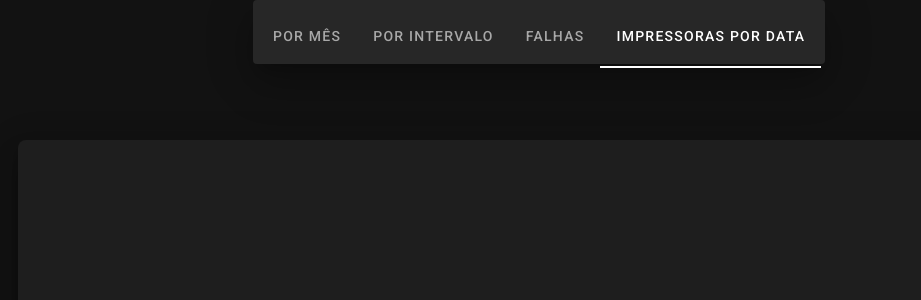
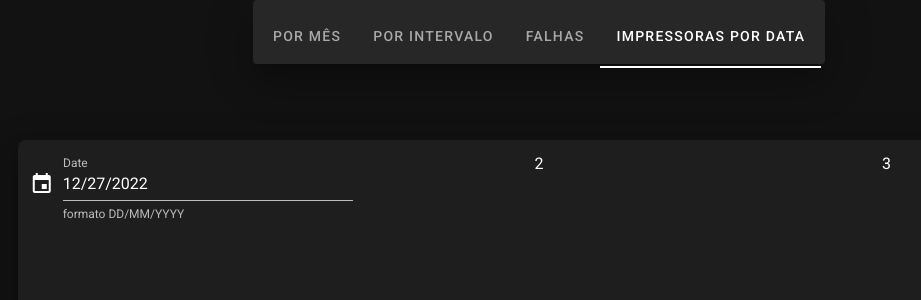
Before and after one commit to gfidelisdev/contadores_fe_vue2, a Vue app: page / in a window 1280 px wide. Both pictures are taken after a click on the tab "IMPRESSORAS POR DATA". Shown: the top 300 px of the page, without its empty margins (101-1022 px from the left). Built offline with nearby package versions, Linux system fonts and the light colour scheme.

Commit message:
alignment changes. Datepicker added

```diff
--- /dev/null
+++ b/src/assets/css/global.css
@@ -0,0 +1,5 @@
+.myCenter {
+    display: flex;
+    justify-content: center;
+
+}
--- a/src/components/ByInterval.vue
+++ b/src/components/ByInterval.vue
@@ -1,20 +1,20 @@
 <template>
     <v-container fluid>
         <v-row>
-            <v-col>
+            <v-col class="myCenter">
                 <!-- Select the initial time -->
                 <v-text-field name="start" label="Início" id="start" v-model="startTime"></v-text-field>
             </v-col>
-            <v-col>
+            <v-col class="myCenter">
                 <!-- Select the final time -->
                 <v-text-field name="end" label="Final" id="end" v-model="endTime"></v-text-field>
             </v-col>
-            <v-col>
+            <v-col class="myCenter">
                 <v-btn @click="generateReport()" color="success" fab>
                     <v-icon color="white">mdi-check</v-icon>
                 </v-btn>
             </v-col>
-            <v-col>
+            <v-col class="myCenter">
                 <!-- <FileExporter v-if="printersIsNotNull" :json-obj-to-csv="printers"></FileExporter> -->
             </v-col>
         </v-row>
--- a/src/components/ByMonth.vue
+++ b/src/components/ByMonth.vue
@@ -1,20 +1,20 @@
 <template>
   <div>
     <v-container fluid>
-      <v-row>
-        <v-col>
+      <v-row class="myCenter">
+        <v-col class="myCenter">
           <!-- Selectors for month and year, and a submit button -->
           <v-select :items="months" v-model="month" label="Mês"></v-select>
         </v-col>
-        <v-col>
+        <v-col class="myCenter">
           <v-select :items="years" v-model="year" label="Ano"></v-select>
         </v-col>
-        <v-col>
+        <v-col class="myCenter">
           <v-btn @click="generateReport()" color="success" fab>
             <v-icon color="white">mdi-check</v-icon>
           </v-btn>
         </v-col>
-        <v-col>
+        <v-col  class="myCenter">
           <FileExporter
             v-if="printersIsNotNull"
             :json-obj-to-csv="printers"
@@ -130,7 +130,7 @@ export default {
         })
         .then((data) => {
           this.printers = data.data.map((item) => {
-            console.warn(item)
+            console.warn(item);
             if (item.msg) {
               return {
                 sn: item.sn,
@@ -141,13 +141,14 @@ export default {
                 totalPrintsPlusCopies: "Sem dados para o período",
                 totalPrintsColor: "Sem dados para o período",
                 totalCopiesColor: "Sem dados para o período",
-                totalPrintsPlusCopiesColor:"Sem dados para o período",
+                totalPrintsPlusCopiesColor: "Sem dados para o período",
                 startTime: "Sem dados para o período",
                 endTime: "Sem dados para o período",
               };
             }
             return {
               totalPrintsPlusCopies: item.totalPrints + item.totalCopies,
+              totalPrintsPlusCopiesColor: item.totalPrintsColor + item.totalCopiesColor,
               ...item,
             };
           });
@@ -162,4 +163,6 @@ export default {
 };
 </script>
 
-<style></style>
+<style>
+
+</style>
--- a/src/components/FailuresList.vue
+++ b/src/components/FailuresList.vue
@@ -1,20 +1,20 @@
 <template>
     <v-container fluid>
-        <v-row>
-            <v-col>
+        <v-row class="myCenter">
+            <v-col class="myCenter">
                 <!-- Select the initial time -->
                 <v-text-field name="start" label="Início" id="start" v-model="startTime"></v-text-field>
             </v-col>
-            <v-col>
+            <v-col class="myCenter">
                 <!-- Select the final time -->
                 <v-text-field name="end" label="Final" id="end" v-model="endTime"></v-text-field>
             </v-col>
-            <v-col>
+            <v-col class="myCenter">
                 <v-btn @click="getFailures()" color="success" fab>
                     <v-icon color="white">mdi-check</v-icon>
                 </v-btn>
             </v-col>
-            <v-col>
+            <v-col class="myCenter">
                 <!-- <FileExporter v-if="printersIsNotNull" :json-obj-to-csv="printers"></FileExporter> -->
             </v-col>
         </v-row>
@@ -59,5 +59,8 @@ export default {
 </script>
 
 <style>
-
+.center {
+    display: flex;
+    justify-content: center;
+  }
 </style>
--- a/src/components/Main.vue
+++ b/src/components/Main.vue
@@ -22,6 +22,7 @@
               <ByMonth v-if="byMonth" />
               <ByInterval v-if="byInterval" />
               <FailuresList v-if="listFailures" />
+              <PrintersByDay v-if="printersByDay" />
             </v-sheet>
           </v-col>
 
@@ -37,12 +38,14 @@
 <script>
 import ByMonth from '@/components/ByMonth.vue'
 import ByInterval from '@/components/ByInterval.vue'
-import FailuresList from '@/components/FailuresList'
+import FailuresList from '@/components/FailuresList.vue'
+import PrintersByDay from '@/components/PrintersByDay.vue'
 export default {
   components: {
     ByMonth,
     ByInterval,
-    FailuresList
+    FailuresList,
+    PrintersByDay
   },
   data: () => ({
     tab: 0,
--- a/src/components/PrintersByDay.vue
+++ b/src/components/PrintersByDay.vue
@@ -1,13 +1,85 @@
 <template>
-  <div></div>
+    <v-container fluid>
+        <v-row class="myCenter">
+            <v-col class="myCenter">
+                <v-menu
+                    ref="menu1"
+                    v-model="menu1"
+                    :close-on-content-click="false"
+                    transition="scale-transition"
+                    offset-y
+                    max-width="290px"
+                    min-width="auto"
+                >
+                    <template v-slot:activator="{ on, attrs }">
+                        <v-text-field
+                            v-model="dateFormatted"
+                            label="Date"
+                            hint="formato DD/MM/YYYY"
+                            persistent-hint
+                            prepend-icon="mdi-calendar"
+                            v-bind="attrs"
+                            @blur="date = parseDate(dateFormatted)"
+                            v-on="on"
+                        ></v-text-field>
+                    </template>
+                    <v-date-picker
+                        format="dd/MM/yyyy"
+                        v-model="date"
+                        no-title
+                        @input="menu1 = false"
+                        locale="pt-BR"
+                    ></v-date-picker>
+                </v-menu>
+            </v-col>
+            <v-col class="myCenter">2</v-col>
+            <v-col class="myCenter">3</v-col>
+        </v-row>
+    </v-container>
 </template>
 
 <script>
 export default {
+    data: (vm) => ({
+        date: new Date(Date.now() - new Date().getTimezoneOffset() * 60000)
+            .toISOString()
+            .substr(0, 10),
+        dateFormatted: vm.formatDate(
+            new Date(Date.now() - new Date().getTimezoneOffset() * 60000)
+                .toISOString()
+                .substr(0, 10)
+        ),
+        menu1: false,
+        menu2: false,
+    }),
 
+    computed: {
+        computedDateFormatted() {
+            return this.formatDate(this.date)
+        },
+    },
+
+    watch: {
+        date(val) {
+            this.dateFormatted = this.formatDate(this.date)
+        },
+    },
+
+    methods: {
+        formatDate(date) {
+            if (!date) return null
+
+            const [year, month, day] = date.split("-")
+            return `${month}/${day}/${year}`
+        },
+        parseDate(date) {
+            if (!date) return null
+
+            const [month, day, year] = date.split("/")
+            return `${year}-${month.padStart(2, "0")}-${day.padStart(2, "0")}`
+        },
+    },
 }
 </script>
 
-<style>
-
-</style>
+<style></style>
--- a/src/main.ts
+++ b/src/main.ts
@@ -3,6 +3,7 @@ import './plugins/axios'
 import App from './App.vue'
 import './registerServiceWorker'
 import vuetify from './plugins/vuetify'
+import './assets/css/global.css'
 
 Vue.config.productionTip = false
 
```
